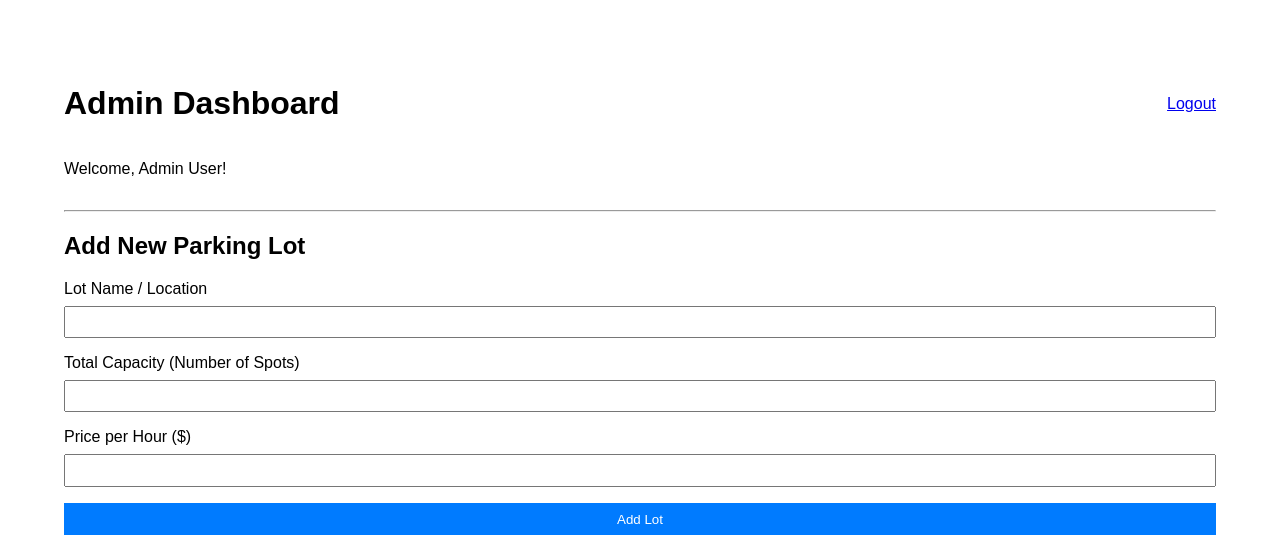
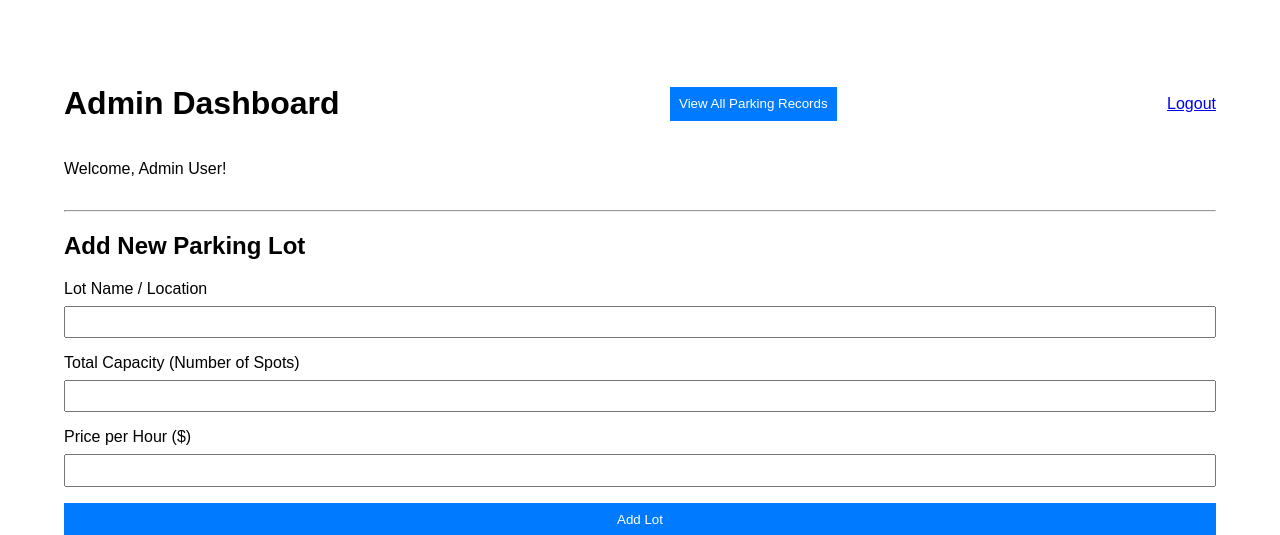
Before and after one commit to 21f3001708/vehicle-parking-app-v1, a Flask app: page /admin/dashboard in a window 1280 px wide. Shown: the top 535 px of the page. Run offline with Flask 3, Linux system fonts and the light colour scheme; a user stored in the database is signed in.

Commit message:
Milestone-VP Summary-Users-Admin

```diff
--- a/controllers/controllers.py
+++ b/controllers/controllers.py
@@ -176,6 +176,16 @@ def view_lot_spots(lot_id):
     spots = sorted(lot.spots, key=lambda x: x.spot_number)
     return render_template('view_spots.html', lot=lot, spots=spots)
 
+@app.route('/admin/all_reservations')
+@login_required
+@role_required('admin')
+def all_reservations():
+    all_completed = Reservation.query.filter(
+        Reservation.end_time.isnot(None)
+    ).order_by(Reservation.start_time.desc()).all()
+
+    return render_template('all_reservations.html', reservations=all_completed)
+
 # User dashboard
 @app.route('/user/dashboard')
 @login_required
--- a/templates/admin_dashboard.html
+++ b/templates/admin_dashboard.html
@@ -14,6 +14,11 @@
                 {% endfor %}
             {% endif %}
         {% endwith %}
+        <div style="margin: 1em 0;">
+            <a href="{{ url_for('all_reservations') }}">
+                <button type="button">View All Parking Records</button>
+            </a>
+        </div>
         <a href="{{ url_for('logout') }}">Logout</a>
     </div>
 
```
Also changed, not shown: templates/all_reservations.html (added, +38 -0 lines), instance/parking.db.
